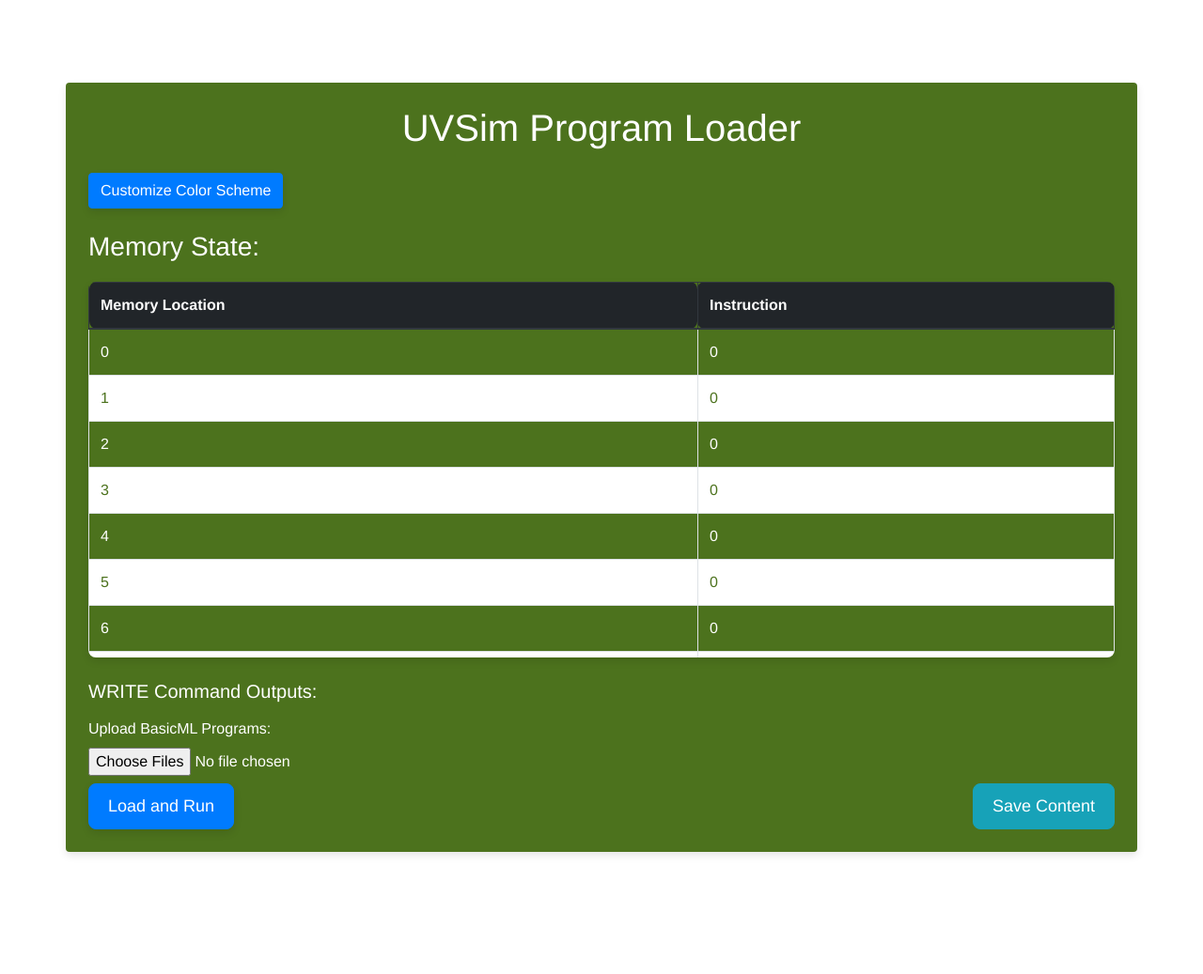
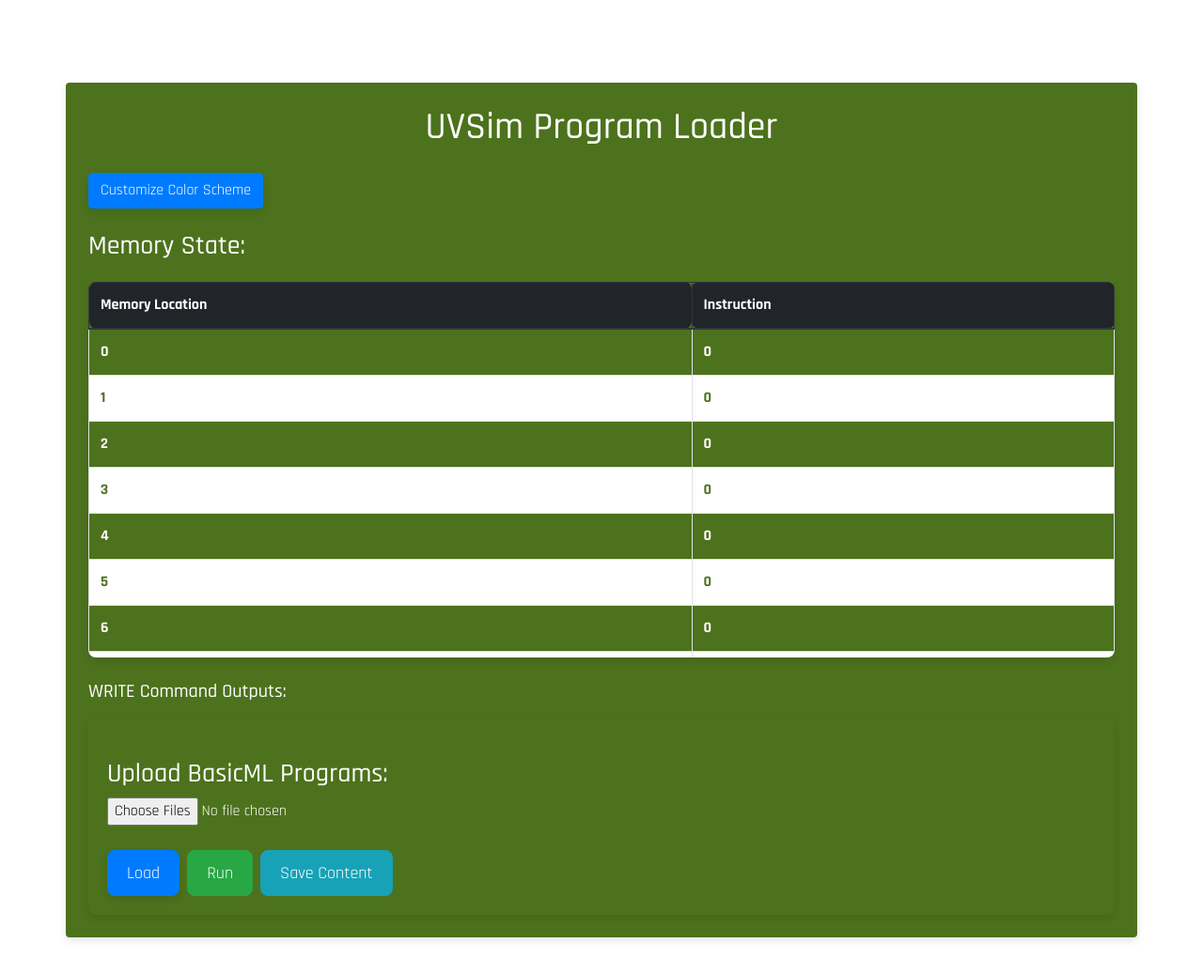
Before and after one commit to dchamp16/group-a-cs2450, a Flask app: page / in a window 1280 px wide. Shown: the top 1037 px of the page at 94% size. Run offline with Flask 3, Linux system fonts and the light colour scheme; some libraries are stand-ins or nearby versions.

Commit message:
refactored
refactored load and run
change the form look, font and alignment

```diff
--- a/app.py
+++ b/app.py
@@ -3,9 +3,8 @@ from uv_sim import UVSim
 import os
 
 app = Flask(__name__)
-app.secret_key = os.urandom(24)  # Replace with a randomly generated key
+app.secret_key = os.urandom(24)
 
-# Initialize the simulator globally
 uv_sim = UVSim(memory_size=250)
 
 @app.route('/', methods=['GET', 'POST'])
@@ -15,48 +14,17 @@ def index():
     input_prompt = ''
 
     if request.method == 'POST':
-        if 'file' in request.files:
-            files = request.files.getlist('file')
-            uv_sim.reset()  # Reset the simulator state before loading new files
-            for file in files:
-                file_content = file.read().decode().strip()
-                print(f"File content: {file_content}")  # Debug log
-                program = [int(line.replace('+', '')) for line in file_content.split()]
-                if program:
-                    uv_sim.load_program(program)
-                    print(f"Program loaded: {program}")  # Debug log
-                    uv_sim.run()
-                    print(f"Memory after run: {uv_sim.cpu.memory}")  # Debug log
-                    if uv_sim.cpu.waiting_for_input:
-                        message = 'Files loaded successfully. Waiting for input...'
-                        session['input_step'] = 1  # Set to first input step
-                    else:
-                        message = 'Files loaded successfully. Program halted.'
-                else:
-                    flash('Error: Program is empty')
-                    return redirect(url_for('index'))
-            flash(message)
-            return redirect(url_for('index'))
-        elif 'user_input' in request.form:
+        if 'user_input' in request.form:
             user_input = request.form['user_input']
-            if not (user_input.lstrip('-').isdigit() and len(user_input.replace('-', '')) == 4 and -9999 <= int(
-                    user_input) <= 9999):
-                flash('Please enter a 4-digit integer (or negative 4-digit integer).')
+            if not (user_input.lstrip('-').isdigit() and len(user_input.replace('-', '')) <= 4 and -9999 <= int(user_input) <= 9999):
+                flash('Please enter a valid 4-digit integer (or negative 4-digit integer).')
                 return redirect(url_for('index'))
             uv_sim.cpu.continue_execution(int(user_input))
-            print(f"Memory after input: {uv_sim.cpu.memory}")  # Debug log
             if uv_sim.cpu.waiting_for_input:
-                if session.get('input_step') == 1:
-                    session['input_step'] = 2  # Move to second input step
-                    flash('Please enter the second input.')
-                elif session.get('input_step') == 2:
-                    session['input_step'] = 0  # Reset input step
-                    flash('Input complete.')
-                return redirect(url_for('index'))
+                flash('Program running. Waiting for input...')
             else:
-                message = 'Program halted.'
-                flash(message)
-                return redirect(url_for('index'))
+                flash('Program halted.')
+            return redirect(url_for('index'))
 
     message = request.args.get('message', '')
     memory = uv_sim.cpu.memory if uv_sim.cpu.memory else []
@@ -69,6 +37,39 @@ def index():
         elif session.get('input_step') == 2:
             input_prompt = 'second'
     return render_template('index.html', memory=memory, input_required=input_required, operand=operand, message=message, input_prompt=input_prompt, enumerate=enumerate, write_outputs=uv_sim.cpu.write_outputs)
+
+
+@app.route('/load', methods=['POST'])
+def load():
+    global uv_sim
+    uv_sim.reset()  # Reset the simulator state before loading new files
+    if 'file' in request.files:
+        files = request.files.getlist('file')
+        for file in files:
+            file_content = file.read().decode().strip()
+            print(f"File content: {file_content}")  # Debug log
+            program = [int(line.replace('+', '')) for line in file_content.split()]
+            if program:
+                uv_sim.load_program(program)
+                print(f"Program loaded: {program}")  # Debug log
+                flash('Files loaded successfully. You can now run the program.')
+            else:
+                flash('Error: Program is empty')
+                return redirect(url_for('index'))
+        return redirect(url_for('index'))
+    else:
+        flash('No file uploaded.')
+        return redirect(url_for('index'))
+
+@app.route('/run', methods=['POST'])
+def run():
+    global uv_sim
+    uv_sim.run()
+    if uv_sim.cpu.waiting_for_input:
+        flash('Program running. Waiting for input...')
+    else:
+        flash('Program halted.')
+    return redirect(url_for('index'))
 
 @app.route('/update_memory', methods=['POST'])
 def update_memory():
--- a/cpu.py
+++ b/cpu.py
@@ -111,7 +111,6 @@ class CPU:
         self.accumulator //= self.memory[operand]
         print(f"Accumulator after division: {self.accumulator}")
 
-
     def multiply(self, operand):
         self.accumulator *= self.memory[operand]
         print(f"Accumulator after multiplication: {self.accumulator}")
--- a/static/css/style.css
+++ b/static/css/style.css
@@ -9,7 +9,8 @@
 body {
     background-color: var(--off-color);
     color: var(--primary-color);
-    font-family: 'Helvetica Neue', Arial, sans-serif;
+    font-family: 'rajdhani', Arial, sans-serif;
+    font-weight: bold;
     padding-top: 40px;
     padding-bottom: 40px;
 }
--- a/templates/index.html
+++ b/templates/index.html
@@ -6,6 +6,9 @@
     <title>UVSim Simulator</title>
     <link href="https://maxcdn.bootstrapcdn.com/bootstrap/4.0.0/css/bootstrap.min.css" rel="stylesheet">
     <link href="../static/css/style.css" rel="stylesheet">
+    <link rel="preconnect" href="https://fonts.googleapis.com">
+    <link rel="preconnect" href="https://fonts.gstatic.com" crossorigin>
+    <link href="https://fonts.googleapis.com/css2?family=Rajdhani:wght@300;400;500;600;700&display=swap" rel="stylesheet">
 </head>
 <body>
 <div class="container my-5 p-4 shadow rounded">
@@ -52,7 +55,6 @@
         </div>
     </div>
 
-    <!-- Rest of your content -->
     <h3>Memory State:</h3>
     <div class="table-container mb-4">
         <table class="table table-hover table-bordered">
@@ -73,8 +75,8 @@
         </table>
     </div>
 
-    <h2 style="font-size: 1.25rem;">WRITE Command Outputs:</h2>
-    <ul style="font-size: 0.875rem;">
+    <h2 class="small-heading">WRITE Command Outputs:</h2>
+    <ul class="small-text">
         {% for output in write_outputs %}
         <li>{{ output }}</li>
         {% endfor %}
@@ -87,25 +89,42 @@
     <div class="alert alert-danger mt-3">{{ message }}</div>
     {% endfor %}
     {% if input_required %}
-    <form method="post" class="mt-3">
+    <div class="container d-flex justify-content-around">
+        <form method="post" action="{{ url_for('index') }}" class="mt-3">
             <div class="form-group">
                 <label>Enter value for memory location {{ operand }} ({{ input_prompt }} input):</label>
                 <input type="text" class="form-control form-control-lg" name="user_input" required>
                 <button type="submit" class="btn btn-secondary btn-block btn-lg mt-2">Submit</button>
             </div>
         </form>
+    </div>
     {% else %}
-    <form method="post" enctype="multipart/form-data" class="mt-3 d-flex justify-content-between align-items-end">
-        <div class="form-group mb-0 flex-grow-1 mr-3">
-            <label for="file">Upload BasicML Programs:</label>
+    <div class="container">
+        <div class="row justify-content">
+            <div class="col-md-8">
+                <form method="post" enctype="multipart/form-data" action="{{ url_for('load') }}" class="mt-4">
+                    <div class="form-group">
+                        <label for="file" class="h3">Upload
+                            BasicML Programs:</label>
                         <input type="file" class="form-control-file" id="file" name="file" multiple>
-            <button type="submit" class="btn btn-primary btn-lg mt-2">Load and Run</button>
                     </div>
-        <div>
-            <button id="saveContent" class="btn btn-info btn-lg">Save Content</button>
+                    <div
+                            class="d-flex justify-content-start mt-3">
+                        <button type="submit" class="btn btn-primary btn-lg">Load</button>
+                        <form method="post" action="{{ url_for('run') }}">
+                            <button type="submit" class="btn btn-success btn-lg ml-2">Run</button>
+                        </form>
+                        <form>
+                            <button id="saveContent" class="btn btn-info btn-lg ml-2">Save Content</button>
+                        </form>
                     </div>
                 </form>
+            </div>
+        </div>
+    </div>
+
     {% endif %}
+
 </div>
 
 <!-- Bootstrap and jQuery scripts for responsive behavior and additional features -->
```
Also changed, not shown: static/js/script.js (indentation only). Lines whose indentation alone changed are shown as unchanged.
